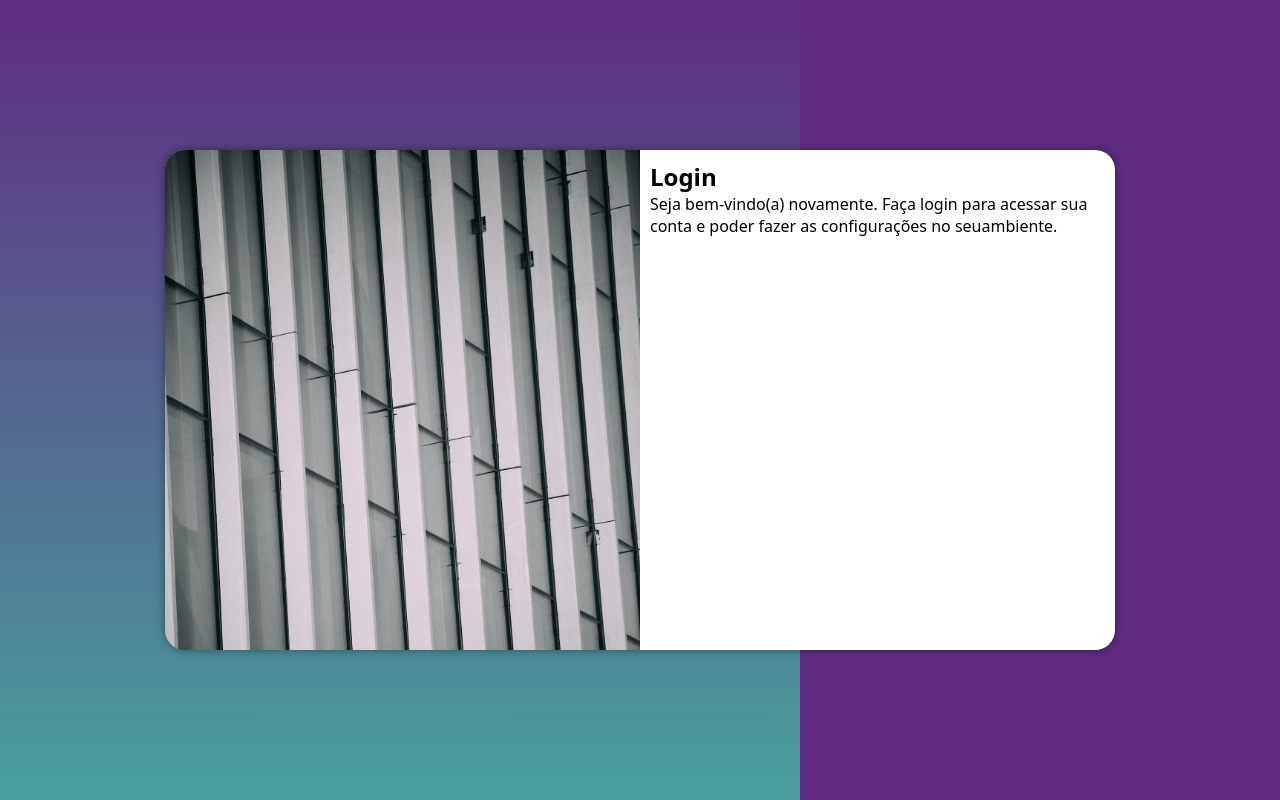
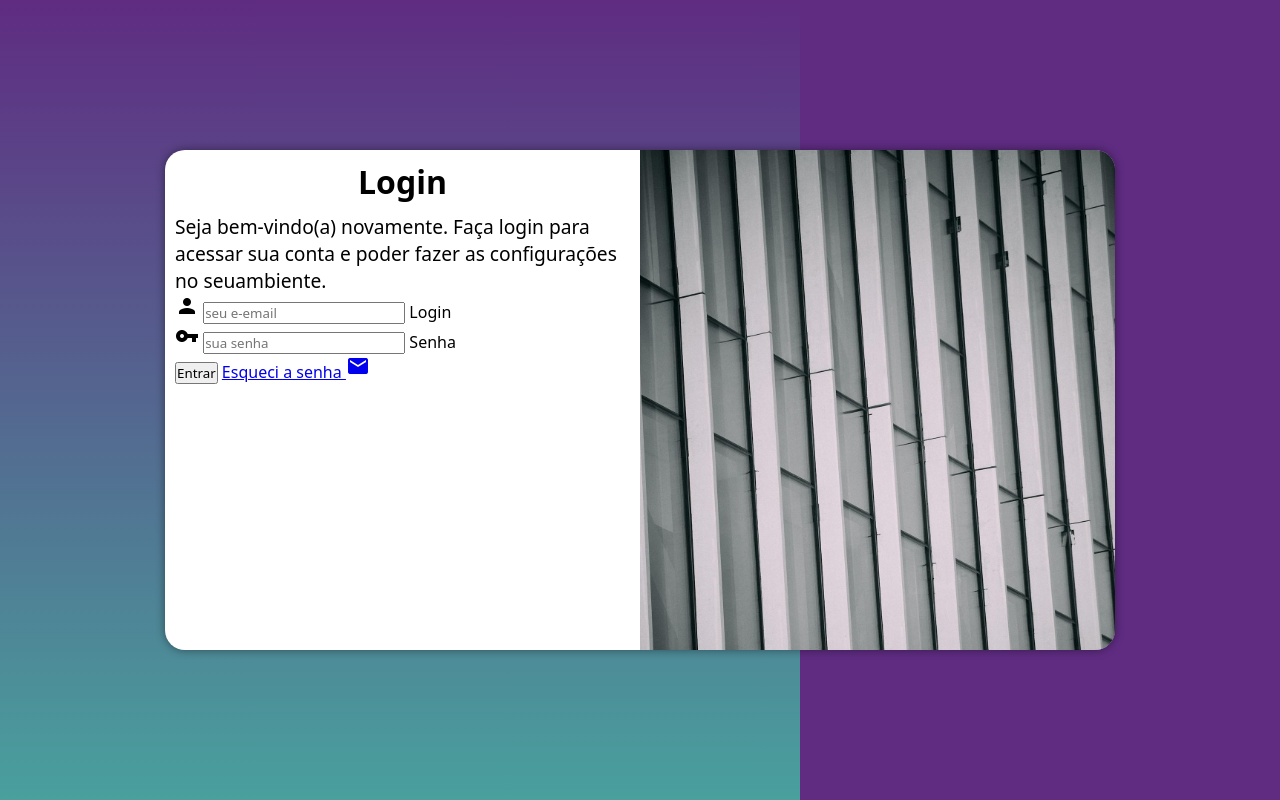
Before and after one commit to viniciusN444/projeto-login, a plain HTML site: page index.html in a window 1280 px wide. Drawn offline with Linux system fonts and the light colour scheme.

Commit message:
Adicionei o formulário

```diff
--- a/estilos/media-query.css
+++ b/estilos/media-query.css
@@ -42,13 +42,21 @@
     }
 
     #imagem {
-        float: left;
+        float: right;
         width: 50%;
         height: 100%;
     }
 
     #formulario {
-        float: right;
+        float: left;
         width: 50%;
     }
+
+    #formulario > h1 {
+        font-size: 2em;
+    }
+
+    #formulario > p {
+        font-size: 1.2em;
+    }
 }
--- a/estilos/style.css
+++ b/estilos/style.css
@@ -51,3 +51,12 @@ main {
     display: block;
     padding: 10px;
 }
+
+#formulario > h1 {
+    text-align: center;
+    margin-bottom: 10px;
+}
+
+#formulario > p {
+    font-size: 0.8em;
+}
--- a/index.html
+++ b/index.html
@@ -4,6 +4,7 @@
 <head>
     <meta charset="UTF-8">
     <meta name="viewport" content="width=device-width, initial-scale=1.0">
+    <link href="https://fonts.googleapis.com/icon?family=Material+Icons"rel="stylesheet">
     <link rel="stylesheet" href="estilos/style.css">
     <link rel="stylesheet" href="estilos/media-query.css">
     <title>Login</title>
@@ -22,6 +23,24 @@
                     Seja bem-vindo(a) novamente. Faça login para acessar sua conta
                     e poder fazer as configurações no seuambiente.
                 </p>
+                <form action="login.php" method="post" autocomplete="on">
+                    <div class="campo">
+                        <i class="material-icons">person</i>
+                        <input type="email" name="login" id="ilogin" required placeholder="seu e-email" autocomplete="email" maxlength="30">
+                        <label for="ilogin">Login</label>
+                    </div>
+
+                    <div class="campo">
+                        <i class="material-icons">vpn_key</i>
+                        <input type="password" name="senha" id="isenha"  required placeholder="sua senha" autocomplete="current-password" minlength="8" maxlength="20">
+                        <label for="isenha">Senha</label>
+                    </div>
+                    <input type="submit" value="Entrar">
+                    <a
+                     href="esqueci.senha"> Esqueci a senha
+                     <i class="material-icons">mail</i>
+                    </a>
+                </form>
             </div>
         </section>
     </main>
```
